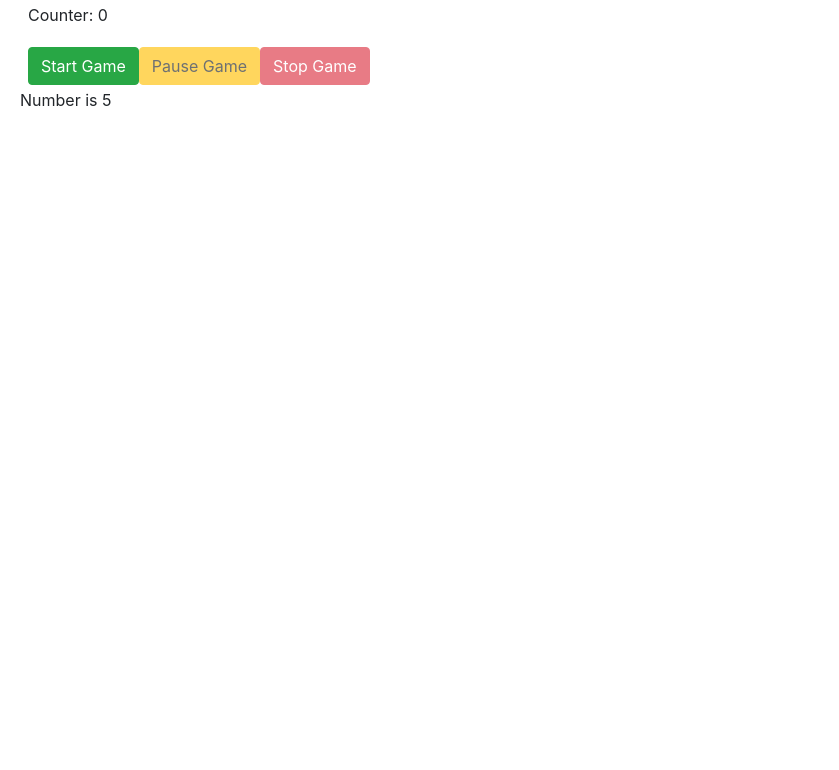
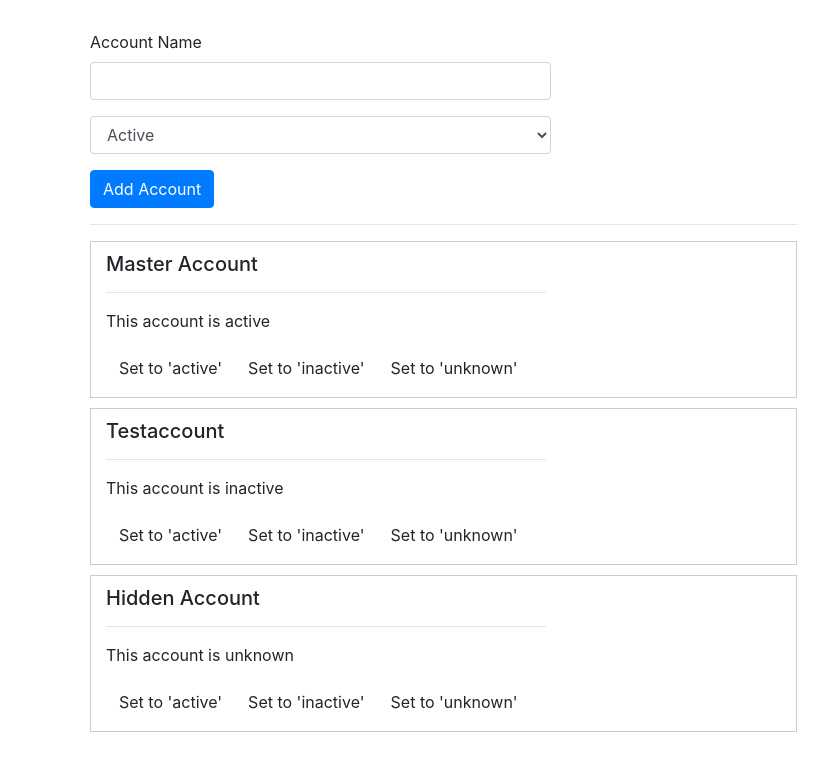
Before and after one commit to 7amitdas/angular-practice, an Angular app in the folder my-first-app/: page / in a window 1280 px wide. Shown: the top 770 px of the page, without its empty margins (0-839 px from the left). Built offline with nearby package versions, Linux system fonts and the light colour scheme.

Commit message:
Service Class Implementation

```diff
--- /dev/null
+++ b/my-first-app/src/app/account/account.component.css
@@ -0,0 +1,5 @@
+.row {
+  border: 1px solid #ccc;
+  margin: 10px 0;
+  padding: 10px 0;
+}
--- /dev/null
+++ b/my-first-app/src/app/account/account.component.html
@@ -0,0 +1,10 @@
+<div class="row">
+  <div class="col-xs-12 col-md-8 col-md-offset-2">
+    <h5>{{ account.name }}</h5>
+    <hr>
+    <p>This account is {{ account.status }}</p>
+    <button class="btn btn-default" (click)="onSetTo('active')">Set to 'active'</button>
+    <button class="btn btn-default" (click)="onSetTo('inactive')">Set to 'inactive'</button>
+    <button class="btn btn-default" (click)="onSetTo('unknown')">Set to 'unknown'</button>
+  </div>
+</div>
--- /dev/null
+++ b/my-first-app/src/app/account/account.component.ts
@@ -0,0 +1,24 @@
+import { Component, EventEmitter, Input, Output } from '@angular/core';
+import { AccountService } from '../services/account.service';
+
+@Component({
+  selector: 'app-account',
+  templateUrl: './account.component.html',
+  styleUrls: ['./account.component.css'],
+})
+export class AccountComponent {
+  @Input() account: { name: string; status: string };
+  @Input() id: number;
+  // @Output() statusChanged = new EventEmitter<{
+  //   id: number;
+  //   newStatus: string;
+  // }>();
+
+  constructor(private accountService: AccountService) {}
+
+  onSetTo(status: string) {
+    //this.statusChanged.emit({ id: this.id, newStatus: status });
+    this.accountService.updateStatus(this.id, status);
+    this.accountService.statusUpdated.emit(status);
+  }
+}
--- a/my-first-app/src/app/app.component.css
+++ b/my-first-app/src/app/app.component.css
@@ -1,3 +1,6 @@
 div {
     margin-left: 20px;
 }
+.container {
+    margin-top: 30px;
+  }
--- a/my-first-app/src/app/app.component.html
+++ b/my-first-app/src/app/app.component.html
@@ -26,7 +26,7 @@
 </div> -->
 
 <!-- Game Start -->
-<div class="row">
+<!-- <div class="row">
   <div class="col-xs-12">
     <app-game-control (startGame)="onGameStarted($event)" (stopGame)="onGameStopped($event)"></app-game-control>
   </div>
@@ -36,7 +36,7 @@
     <app-odd *ngFor="let oddNo of oddNumbers" [inputNo]="oddNo"></app-odd>
     <app-even *ngFor="let evenNo of evenNumbers" [inputNo]="evenNo"></app-even>
   </div>
-</div>
+</div> -->
 <!-- Game End -->
 
 <!-- Custom Directive Start -->
@@ -47,10 +47,25 @@
 <!-- Custom Directive End -->
 
 <!-- Ng Switch Directive Start -->
-<div [ngSwitch]="cusValue">
+<!-- <div [ngSwitch]="cusValue">
   <p *ngSwitchCase="5">Number is 5</p>
   <p *ngSwitchCase="10">Number is 10</p>
   <p *ngSwitchCase="15">Number is 15</p>
   <p *ngSwitchDefault>Default Number is 20</p>
+</div> -->
+<!-- Ng Switch Directive End -->
+<!-- Services Start -->
+<div class="container">
+  <div class="row">
+    <div class="col-xs-12 col-md-8 col-md-offset-2">
+      <!-- <app-new-account (accountAdded)="onAccountAdded($event)"></app-new-account> -->
+      <app-new-account></app-new-account>
+      <hr>
+      <app-account
+        *ngFor="let acc of accounts; let i = index"
+        [account]="acc"
+        [id]="i"></app-account>
+    </div>
+  </div>
 </div>
-<!-- Ng Switch Directive End -->
+<!-- Services End -->
--- a/my-first-app/src/app/app.component.ts
+++ b/my-first-app/src/app/app.component.ts
@@ -1,15 +1,16 @@
-import { Component } from '@angular/core';
+import { Component, OnInit } from '@angular/core';
+import { AccountService } from './services/account.service';
 
 @Component({
   selector: 'app-root',
   templateUrl: './app.component.html',
-  styleUrls: ['./app.component.css'],
+  styleUrls: ['./app.component.css']
 })
-export class AppComponent {
+export class AppComponent implements OnInit {
   showCustomStrucDir: boolean = false;
 
   // Test Ng Switch
-  cusValue:number = 5;
+  cusValue: number = 5;
 
   serverElements = [
     { type: 'server', name: 'Test Server', content: 'Just a Test!' },
@@ -53,9 +54,7 @@
     }
   }
 
-  onGamePaused(firedNo: number) {
-
-  }
+  onGamePaused(firedNo: number) {}
 
   onGameStopped(firedNo: number) {
     if (firedNo === 0) {
@@ -63,4 +62,21 @@
       this.evenNumbers = [];
     }
   }
+
+  accounts: {name:string, status:string} [] = [];
+
+  constructor(private accountService: AccountService) {
+  }
+
+  ngOnInit(): void {
+    this.accounts = this.accountService.accounts;
+  }
+
+  onAccountAdded(name: string, status: string) {
+    this.accountService.addAccount(name, status);
+  }
+
+  onStatusChanged(id: number, newStatus: string) {
+    this.accountService.updateStatus(id, newStatus);
+  }
 }
--- /dev/null
+++ b/my-first-app/src/app/new-account/new-account.component.html
@@ -0,0 +1,23 @@
+<div class="row">
+  <div class="col-xs-12 col-md-8 col-md-offset-2">
+    <div class="form-group">
+      <label>Account Name</label>
+      <input
+        type="text"
+        class="form-control"
+        #accountName>
+    </div>
+    <div class="form-group">
+      <select class="form-control" #status>
+        <option value="active">Active</option>
+        <option value="inactive">Inactive</option>
+        <option value="hidden">Hidden</option>
+      </select>
+    </div>
+    <button
+      class="btn btn-primary"
+      (click)="onCreateAccount(accountName.value, status.value)">
+      Add Account
+    </button>
+  </div>
+</div>
--- /dev/null
+++ b/my-first-app/src/app/new-account/new-account.component.ts
@@ -0,0 +1,27 @@
+import { Component, EventEmitter, Output } from '@angular/core';
+import { AccountService } from '../services/account.service';
+
+@Component({
+  selector: 'app-new-account',
+  templateUrl: './new-account.component.html',
+  styleUrls: ['./new-account.component.css']
+})
+export class NewAccountComponent {
+  @Output() accountAdded = new EventEmitter<{ name: string; status: string }>();
+
+  constructor(private accountService: AccountService) {
+    this.accountService.statusUpdated.subscribe(
+      (status:string) => {
+        alert('New Status: ' + status);
+      }
+    );
+  }
+
+  onCreateAccount(accountName: string, accountStatus: string) {
+    // this.accountAdded.emit({
+    //   name: accountName,
+    //   status: accountStatus,
+    // });
+    this.accountService.addAccount(accountName, accountStatus);
+  }
+}
--- /dev/null
+++ b/my-first-app/src/app/services/account.service.ts
@@ -0,0 +1,34 @@
+import { EventEmitter, Injectable } from "@angular/core";
+import { LoggingService } from "./logging.service";
+
+@Injectable()
+export class AccountService {
+  accounts = [
+    {
+      name: 'Master Account',
+      status: 'active',
+    },
+    {
+      name: 'Testaccount',
+      status: 'inactive',
+    },
+    {
+      name: 'Hidden Account',
+      status: 'unknown',
+    },
+  ];
+
+  statusUpdated = new EventEmitter<string>();
+
+  constructor(private logService: LoggingService) {}
+
+  addAccount(name: string, status: string) {
+    this.accounts.push({ name: name, status: status });
+    this.logService.logStatusChanged(status);
+  }
+
+  updateStatus(id: number, status: string) {
+    this.accounts[id].status = status;
+    this.logService.logStatusChanged(status);
+  }
+}
--- /dev/null
+++ b/my-first-app/src/app/services/logging.service.ts
@@ -0,0 +1,5 @@
+export class LoggingService {
+  logStatusChanged(status: string) {
+    console.log('A server status changed, new status: ' + status);
+  }
+}
```
Also changed, not shown: my-first-app/src/app/app.module.ts (+8 -2 lines), my-first-app/src/app/new-account/new-account.component.css (added), 1 other file (tests, documents, lock files or other folders).
